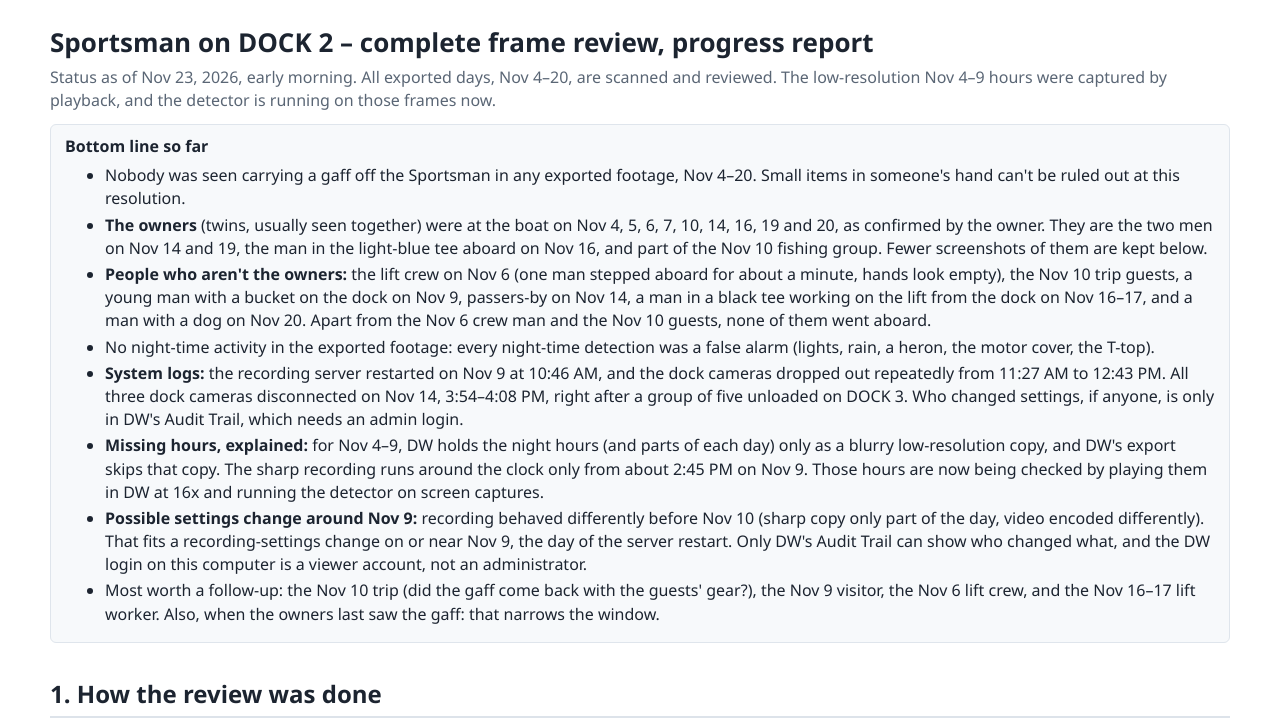
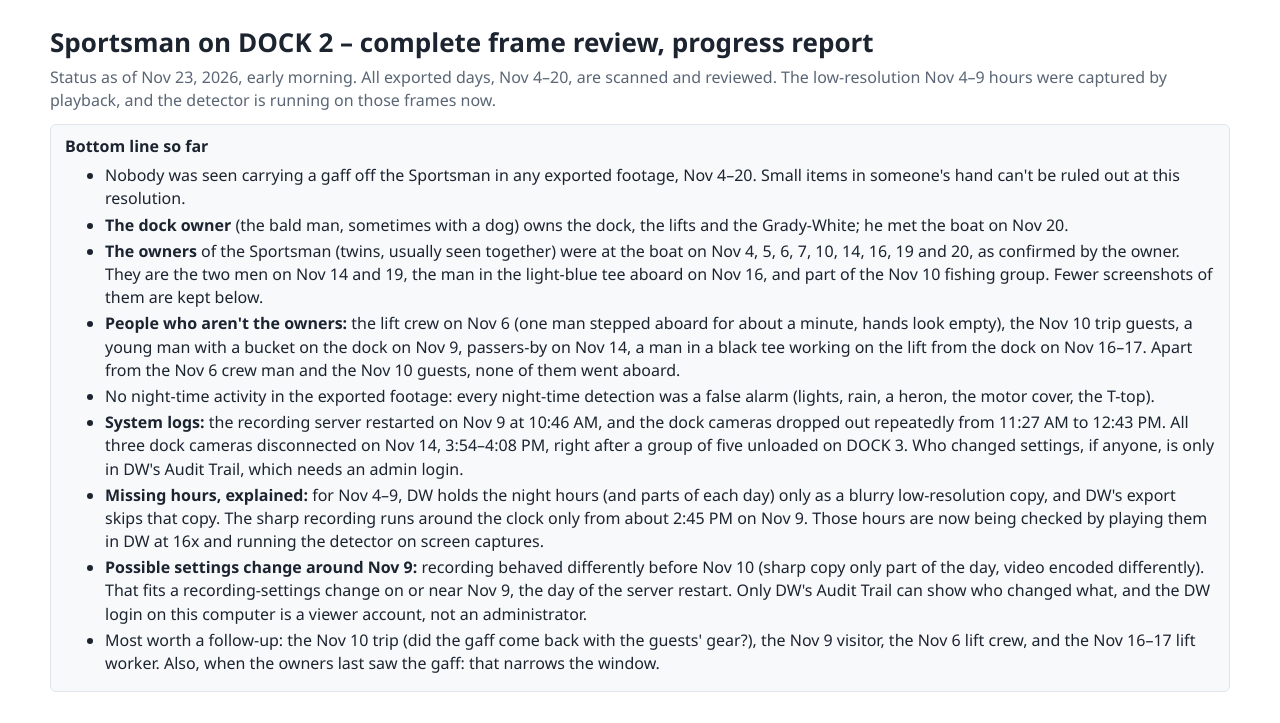
Before and after one commit to brittanyleclerc/sportsman-footage-review, a plain HTML site: page index.html in a window 1280 px wide. Shown: the top 723 px of the page. Drawn offline with Linux system fonts and the light colour scheme.

Commit message:
Nov 20: bald man with the dog is the dock owner

```diff
--- a/index.html
+++ b/index.html
@@ -18,8 +18,9 @@ ul{margin:6px 0 6px 0}li{margin:3px 0}
 <div class="box"><b>Bottom line so far</b>
 <ul>
 <li>Nobody was seen carrying a gaff off the Sportsman in any exported footage, Nov 4–20. Small items in someone's hand can't be ruled out at this resolution.</li>
-<li><b>The owners</b> (twins, usually seen together) were at the boat on Nov 4, 5, 6, 7, 10, 14, 16, 19 and 20, as confirmed by the owner. They are the two men on Nov 14 and 19, the man in the light-blue tee aboard on Nov 16, and part of the Nov 10 fishing group. Fewer screenshots of them are kept below.</li>
-<li><b>People who aren't the owners:</b> the lift crew on Nov 6 (one man stepped aboard for about a minute, hands look empty), the Nov 10 trip guests, a young man with a bucket on the dock on Nov 9, passers-by on Nov 14, a man in a black tee working on the lift from the dock on Nov 16–17, and a man with a dog on Nov 20. Apart from the Nov 6 crew man and the Nov 10 guests, none of them went aboard.</li>
+<li><b>The dock owner</b> (the bald man, sometimes with a dog) owns the dock, the lifts and the Grady-White; he met the boat on Nov 20.</li>
+<li><b>The owners</b> of the Sportsman (twins, usually seen together) were at the boat on Nov 4, 5, 6, 7, 10, 14, 16, 19 and 20, as confirmed by the owner. They are the two men on Nov 14 and 19, the man in the light-blue tee aboard on Nov 16, and part of the Nov 10 fishing group. Fewer screenshots of them are kept below.</li>
+<li><b>People who aren't the owners:</b> the lift crew on Nov 6 (one man stepped aboard for about a minute, hands look empty), the Nov 10 trip guests, a young man with a bucket on the dock on Nov 9, passers-by on Nov 14, a man in a black tee working on the lift from the dock on Nov 16–17. Apart from the Nov 6 crew man and the Nov 10 guests, none of them went aboard.</li>
 <li>No night-time activity in the exported footage: every night-time detection was a false alarm (lights, rain, a heron, the motor cover, the T-top).</li>
 <li><b>System logs:</b> the recording server restarted on Nov 9 at 10:46 AM, and the dock cameras dropped out repeatedly from 11:27 AM to 12:43 PM. All three dock cameras disconnected on Nov 14, 3:54–4:08 PM, right after a group of five unloaded on DOCK 3. Who changed settings, if anyone, is only in DW's Audit Trail, which needs an admin login.</li><li><b>Missing hours, explained:</b> for Nov 4–9, DW holds the night hours (and parts of each day) only as a blurry low-resolution copy, and DW's export skips that copy. The sharp recording runs around the clock only from about 2:45 PM on Nov 9. Those hours are now being checked by playing them in DW at 16x and running the detector on screen captures.</li><li><b>Possible settings change around Nov 9:</b> recording behaved differently before Nov 10 (sharp copy only part of the day, video encoded differently). That fits a recording-settings change on or near Nov 9, the day of the server restart. Only DW's Audit Trail can show who changed what, and the DW login on this computer is a viewer account, not an administrator.</li>
 <li>Most worth a follow-up: the Nov 10 trip (did the gaff come back with the guests' gear?), the Nov 9 visitor, the Nov 6 lift crew, and the Nov 16–17 lift worker. Also, when the owners last saw the gaff: that narrows the window.</li>
@@ -254,7 +255,7 @@ ul{margin:6px 0 6px 0}li{margin:3px 0}
 <h3>Nov 20 – the owners' trip <span class="tag clear">Owners</span></h3>
 <ul>
 <li><b>Out, 11:46 AM – 12:12 PM:</b> two men loaded coolers, bags and rods, took the motor cover off, lowered the lift and left at about 12:11 PM. One wore a blue long-sleeve fishing shirt, the other a light-grey long-sleeve shirt.</li>
-<li><b>Back, about 4:48 PM:</b> a bald man in black with a dog met the boat on the dock (4:48–4:50 PM, <span class="tag unsure">UNSURE</span>, probably a neighbour). He didn't board.</li>
+<li><b>Back, about 4:48 PM:</b> the dock owner (the bald man, here with his dog; he owns the dock, the lifts and the Grady-White) met the boat on the dock, 4:48–4:50 PM. He didn't board.</li>
 <li><b>Cleanup, 5:00–5:50 PM:</b> the two men hosed the boat, unloaded, put the motor cover back on and raised the boat by 5:43 PM.</li>
 </ul>
 <figure><img src="fullreview/nov14-20/nov20_1633-1750_return.jpg"><figcaption>Nov 20, 4:33–5:50 PM – lift empty, return, the man with the dog, cleanup, cover back on.</figcaption></figure>
@@ -280,7 +281,7 @@ ul{margin:6px 0 6px 0}li{margin:3px 0}
 <li>Recording changed around Nov 9 (sharp copy around the clock from ~2:45 PM, different key-frame spacing): a possible settings change.</li>
 </ul>
 Who changed settings, if anyone, is only in the Audit Trail. The DW login on this computer is in the Advanced Viewers group, so the Audit Trail is hidden; a DW administrator has to open it.</td><td><span class="tag flag">CHECK</span></td></tr>
-<tr><td>Strangers at the boat</td><td>Nov 9 young man with a bucket at the lift post, about 10:10 AM. Nov 14 passers-by (a woman with long fair hair, a person in dark clothes). Nov 16–17 lift worker in a black tee on the dock. Nov 20 bald man with a dog at the return. None boarded.</td><td><span class="tag unsure">ASK OWNER</span></td></tr>
+<tr><td>Strangers at the boat</td><td>Nov 9 young man with a bucket at the lift post, about 10:10 AM. Nov 14 passers-by (a woman with long fair hair, a person in dark clothes). Nov 16–17 lift worker in a black tee on the dock. None boarded. (The bald man with the dog on Nov 20 is the dock owner.)</td><td><span class="tag unsure">ASK OWNER</span></td></tr>
 <tr><td>Non-owners aboard</td><td>Nov 6 lift-crew man aboard about 1 min, hands look empty. Nov 10 guests on the fishing trip. (Nov 5, 16 and 19 were the owners.)</td><td><span class="tag unsure">ASK OWNER</span></td></tr>
 <tr><td>Gaff leaving the boat</td><td>Not seen. Small items can't be told apart in the Nov 5, 10 and 20 unloads. The long pole on Nov 19 is the landing net.</td><td><span class="tag todo">WATCH IN DW</span></td></tr>
 </table>
```
